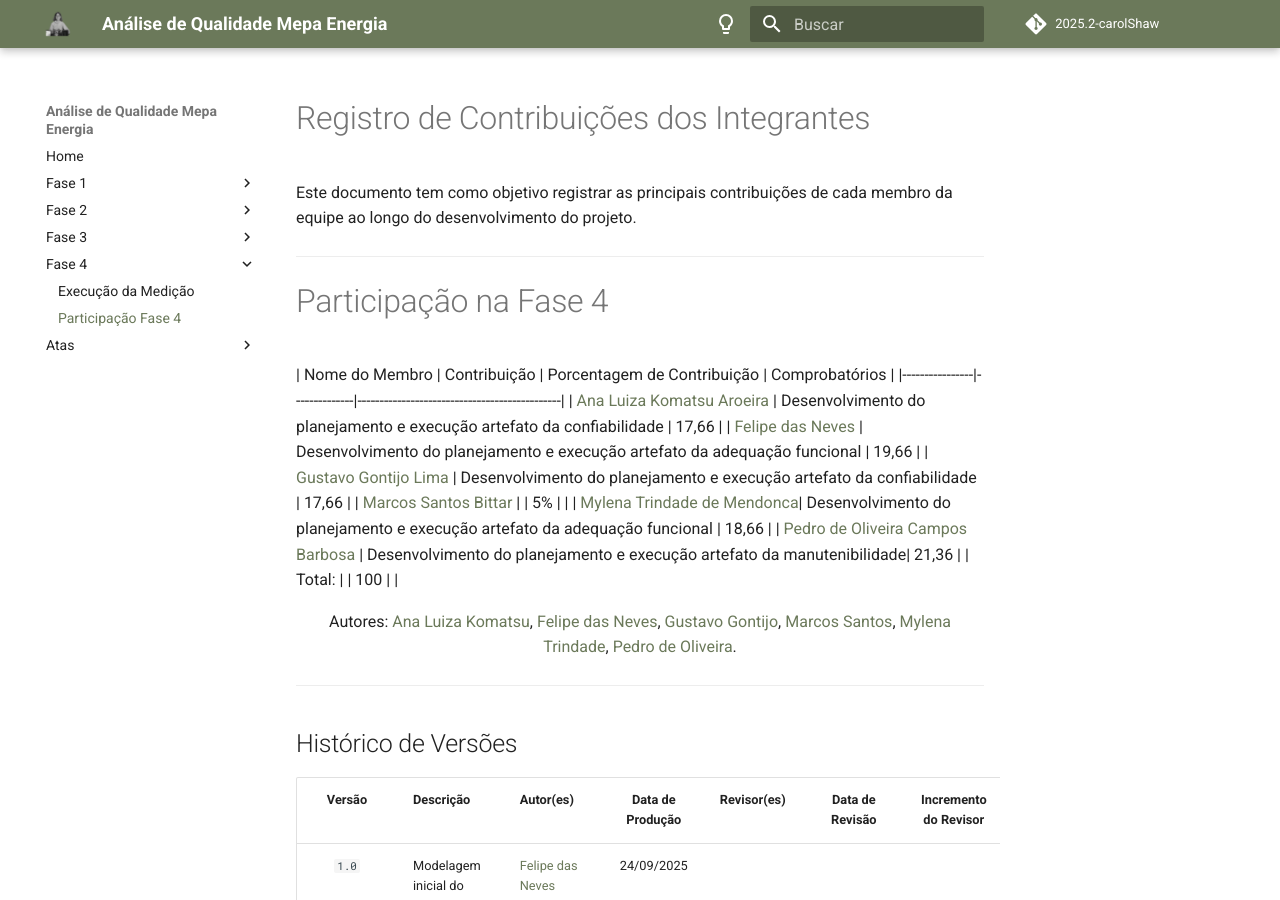
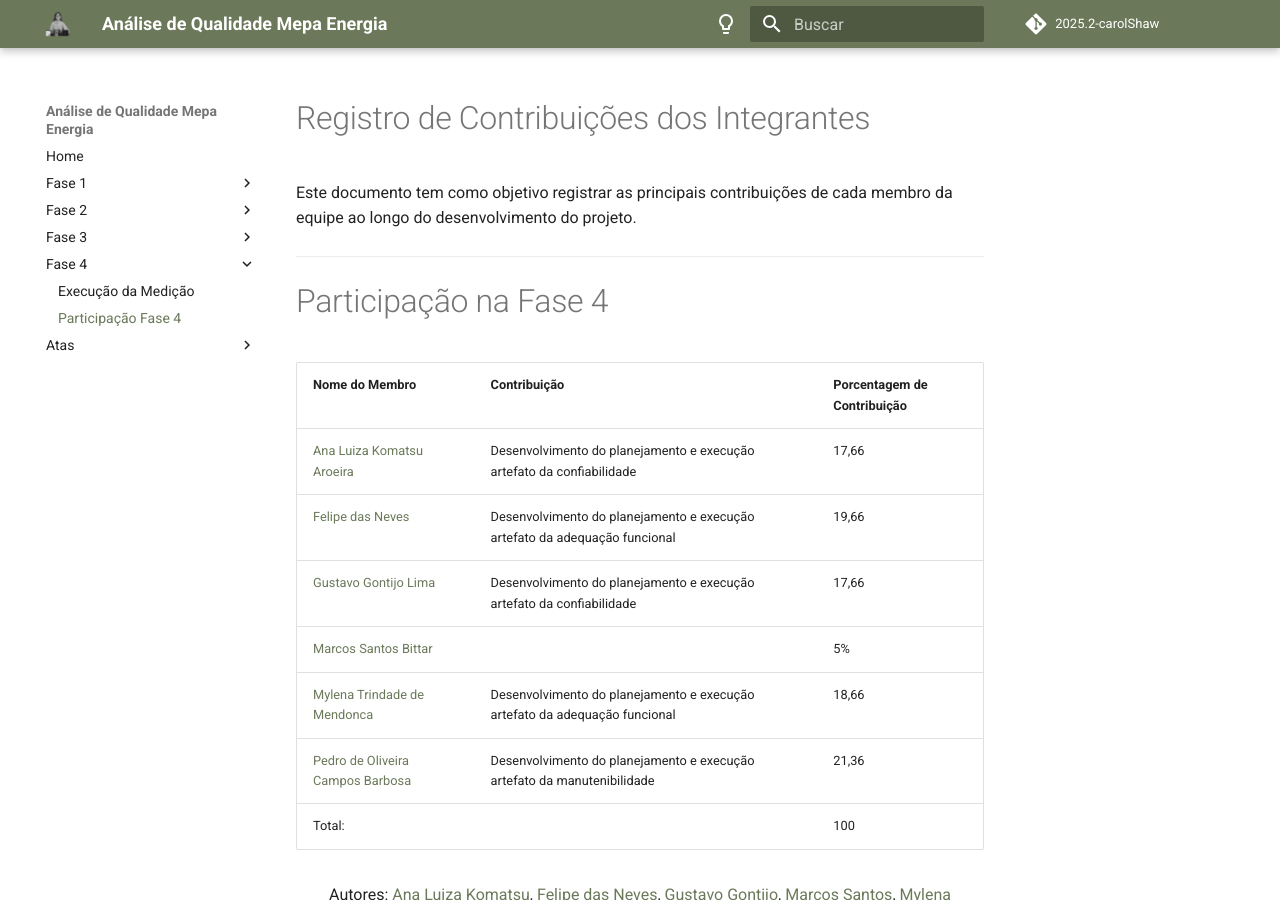
Before and after one commit to FCTE-Qualidade-de-Software-1/2025-2_T02_CAROL-SHAW, an MkDocs documentation site: the page built from docs/pages/Modulo4/partIntegrantesFase4.md, in a window 1280 px wide and 900 px high. Built offline with MkDocs 1.6.1 and Material for MkDocs 9.7.7, drawn with Linux system fonts in a browser that asks for light colours; comment, search, counter and statistics services are not loaded.

Commit message:
doc: correcao tabela fase 4

```diff
--- a/docs/pages/Modulo4/partIntegrantesFase4.md
+++ b/docs/pages/Modulo4/partIntegrantesFase4.md
@@ -6,7 +6,7 @@ Este documento tem como objetivo registrar as principais contribuições de cada
 
 # Participação na Fase 4
 
-| Nome do Membro | Contribuição | Porcentagem de Contribuição | Comprobatórios |
+| Nome do Membro | Contribuição | Porcentagem de Contribuição |
 |----------------|--------------|----------------------------------------------|
 | [Ana Luiza Komatsu Aroeira](https://github.com/luluaroeira) | Desenvolvimento do planejamento e execução artefato da confiabilidade  | 17,66 |
 | [Felipe das Neves](https://github.com/FelipeFreire-gf) | Desenvolvimento do planejamento e execução artefato da adequação funcional | 19,66 |
```
